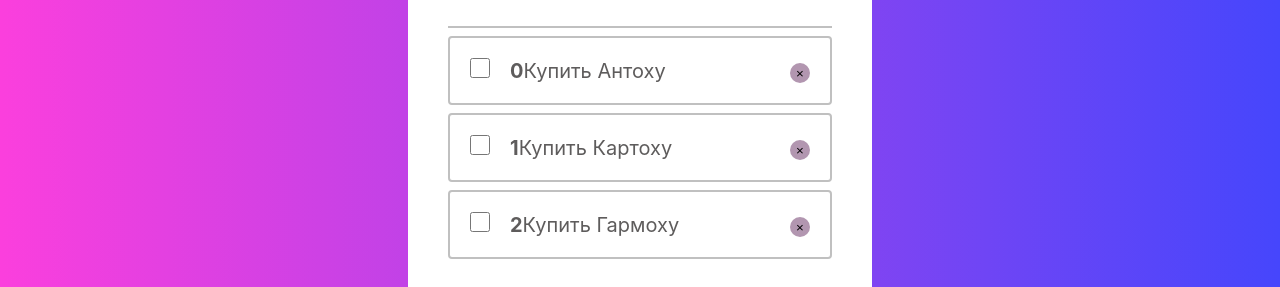
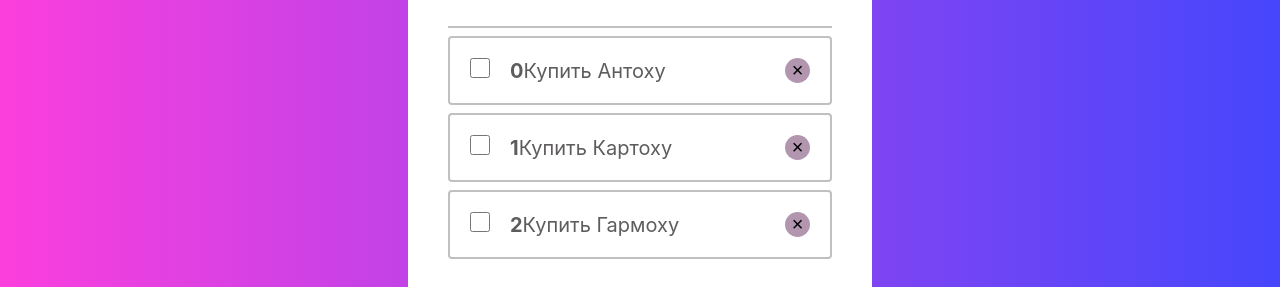
Before and after one commit to Sijonra/ReactTodoList, a React (Create React App) app: page / in a window 1280 px wide. Shown: the part 133-420 px from the top of the page. Built offline with nearby package versions, Linux system fonts and the light colour scheme.

Commit message:
adding checkbox handle

```diff
--- a/src/App.js
+++ b/src/App.js
@@ -9,8 +9,15 @@ function App() {
         {id: 2, isCompleted: false, value: "Купить Гармоху"},
     ];
 
+    const handleChange = (id) =>{
+        todos[id].isCompleted = !todos[id].isCompleted;
+    }
+
     return(
-        <TodoList todo={todos}/>
+        <TodoList
+            todo={todos}
+            handleChange={handleChange}
+        />
     )
 }
 
--- a/src/TodoList/ListItem.js
+++ b/src/TodoList/ListItem.js
@@ -2,18 +2,22 @@ import React from "react";
 import './TodoList.css';
 
 function ListItem(props){
+
     return(
-
         <li className="todo__item">
             <span>
-                <input className="list-input" type="checkbox"/>
+                <input
+                    className="list-input"
+                    type="checkbox"
+                    onChange={()=> props.handleChange(props.id)}
+                />
                 <strong>{props.id}</strong>
                 {props.value}
             </span>
             <button className="todo-list-delete-button">&times;</button>
         </li>
+    )
 
-    )
 }
 
 export default ListItem;
--- a/src/TodoList/TodoList.css
+++ b/src/TodoList/TodoList.css
@@ -42,9 +42,10 @@
 .todo-list-delete-button{
     cursor: pointer;
     align-self: flex-end;
-    width: 20px;
-    height: 20px;
+    width: 25px;
+    height: 25px;
     border: none;
     border-radius: 50%;
     background: #b296b0;
+    font-size: 20px;
 }
--- a/src/TodoList/TodoList.js
+++ b/src/TodoList/TodoList.js
@@ -2,18 +2,25 @@ import './TodoList.css';
 import ListItem from "./ListItem";
 
 function todoList(props){
+        console.log(props.todo);
     return(
         <div className="todo-list-wrapper">
             <h1 className="todo-list__title">To Do List</h1>
             <ul className="todo-list">
                 {props.todo.map(element =>{
                     return(
-                        <ListItem value={element.value} key={element.id} id={element.id}/>
+                        <ListItem
+                            value={element.value}
+                            key={element.id}
+                            id={element.id}
+                            handleChange={props.handleChange}
+                        />
                     )
                 })}
             </ul>
         </div>
     )
+
 }
 
 export default todoList;
```
